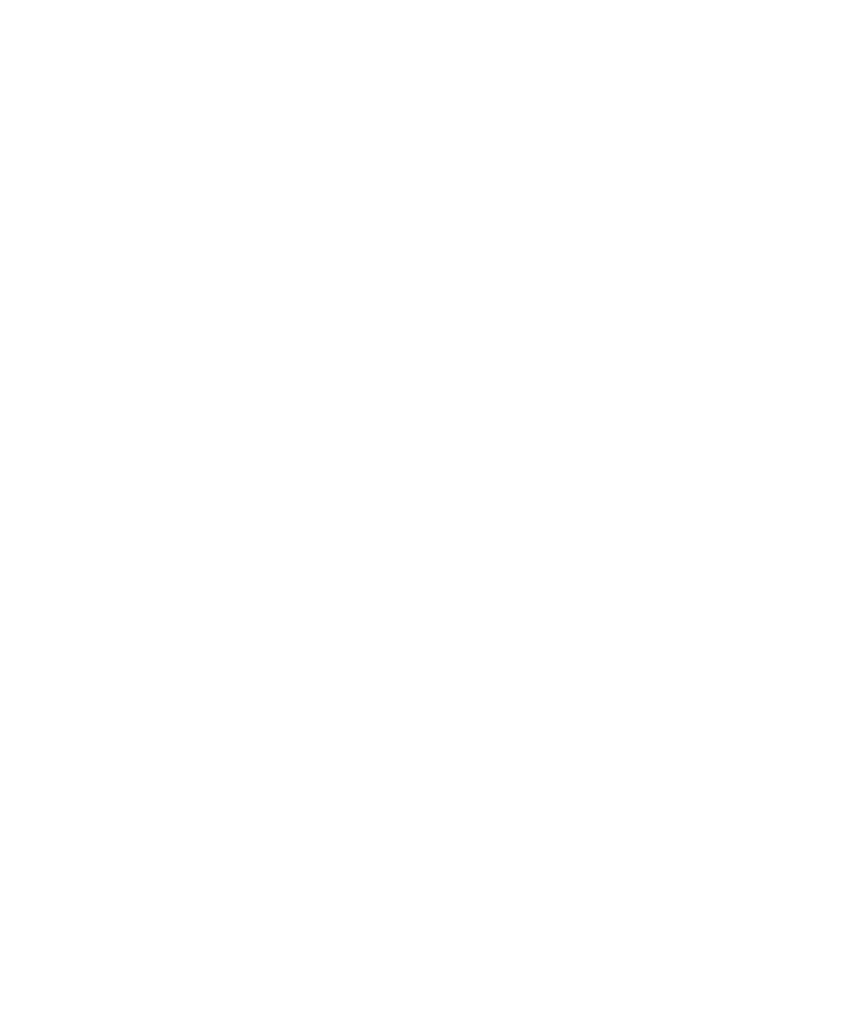
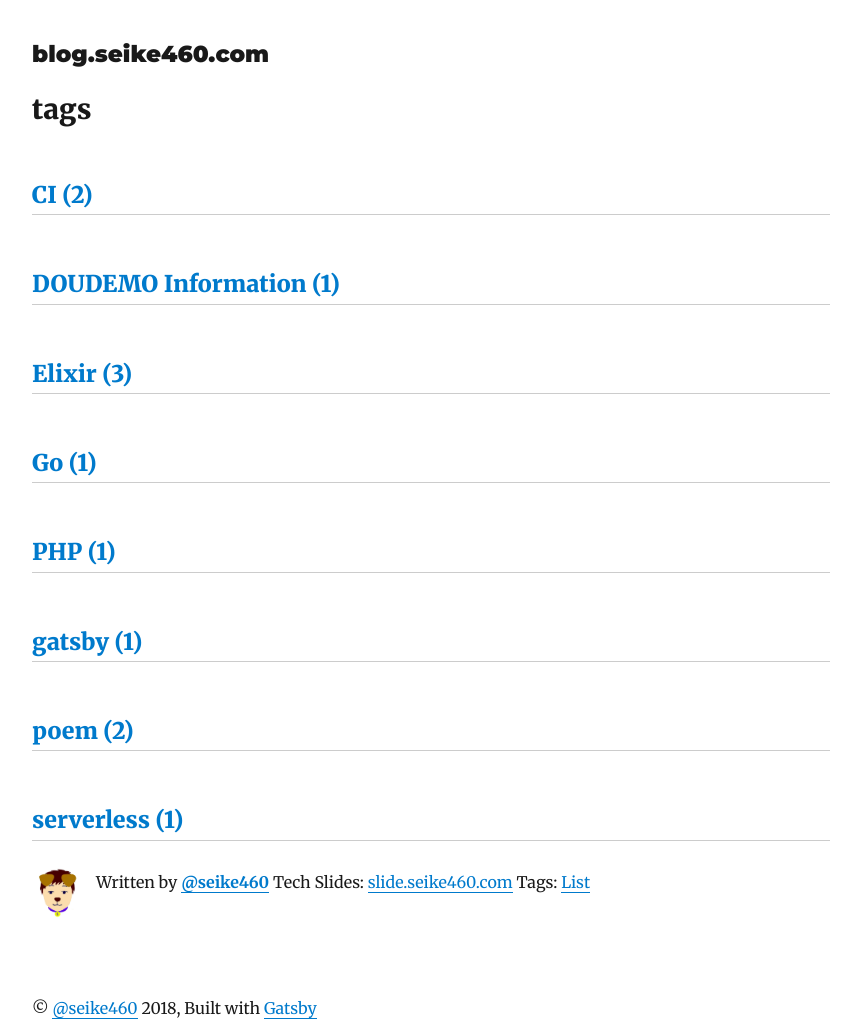
Before and after one commit to seike460/blog.seike460.com, a Gatsby site: page /tags in a window 1280 px wide. Before the commit this address had no page. Shown: the whole page, without its empty margins (209-1070 px from the left). Before the commit the page ends 800 px from the top, so only its background shows below. Built offline with nearby package versions, Linux system fonts and the light colour scheme; Gatsby itself is replaced by a stand-in of ours; some packages are replaced by stand-ins of ours.

Commit message:
タグ一覧作成

```diff
--- a/src/components/Bio.js
+++ b/src/components/Bio.js
@@ -1,5 +1,5 @@
 import React from 'react'
-import { StaticQuery, graphql } from 'gatsby'
+import { StaticQuery, graphql, Link } from 'gatsby'
 import Image from 'gatsby-image'
 
 import { rhythm } from '../utils/typography'
@@ -31,6 +31,8 @@
               Written by <strong><a href={`https://twitter.com/${social.twitter}`}>{author}</a></strong>
               {` `}
               Tech Slides: <a href={`https://slide.seike460.com`}>slide.seike460.com</a>
+              {` `}
+              Tags: <Link to="tags">List</Link>
             </p>
           </div>
         )
--- /dev/null
+++ b/src/pages/tags.js
@@ -0,0 +1,63 @@
+import React from 'react'
+import { Link, graphql } from 'gatsby'
+
+import Bio from '../components/Bio'
+import Layout from '../components/Layout'
+import Seo from '../components/Seo'
+
+import { rhythm } from '../utils/typography'
+
+class TagsPage extends React.Component {
+  render() {
+    const { data } = this.props
+      console.log(this)
+    const siteTitle = data.site.siteMetadata.title
+    const group = data.allMarkdownRemark.group
+
+    return (
+      <Layout location="tags" title={siteTitle}>
+        <Seo
+          title="blog.seike460.com"
+          keywords={[`seike460`, `gatsby`, `fusic`]}
+        />
+        <h2>tags</h2>
+        {group.map(({ fieldValue, totalCount }) => {
+          const tagLink = "tags/" + fieldValue
+          return (
+            <div key={fieldValue}>
+              <h3
+                style={{
+                  marginBottom: rhythm(1 / 4),
+                }}
+              >
+                <Link style={{ boxShadow: `none` }} to={tagLink}>
+                  {fieldValue} ({totalCount})
+                </Link>
+              </h3>
+              <hr />
+            </div>
+          )
+        })}
+        <Bio />
+      </Layout>
+    )
+  }
+}
+
+export default TagsPage
+
+export const pageQuery = graphql`
+  query {
+    site {
+      siteMetadata {
+        title
+      }
+    }
+    allMarkdownRemark(sort: { fields: [frontmatter___tags], order: DESC }) {
+      group(field: frontmatter___tags) {
+        fieldValue
+        totalCount
+      }
+    }
+  }
+`
```
